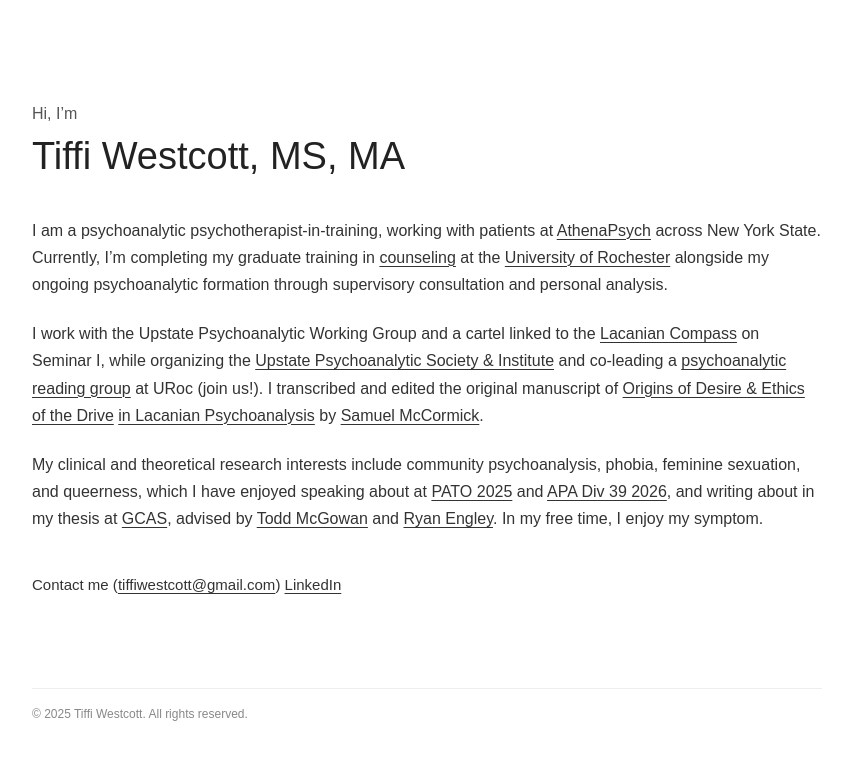
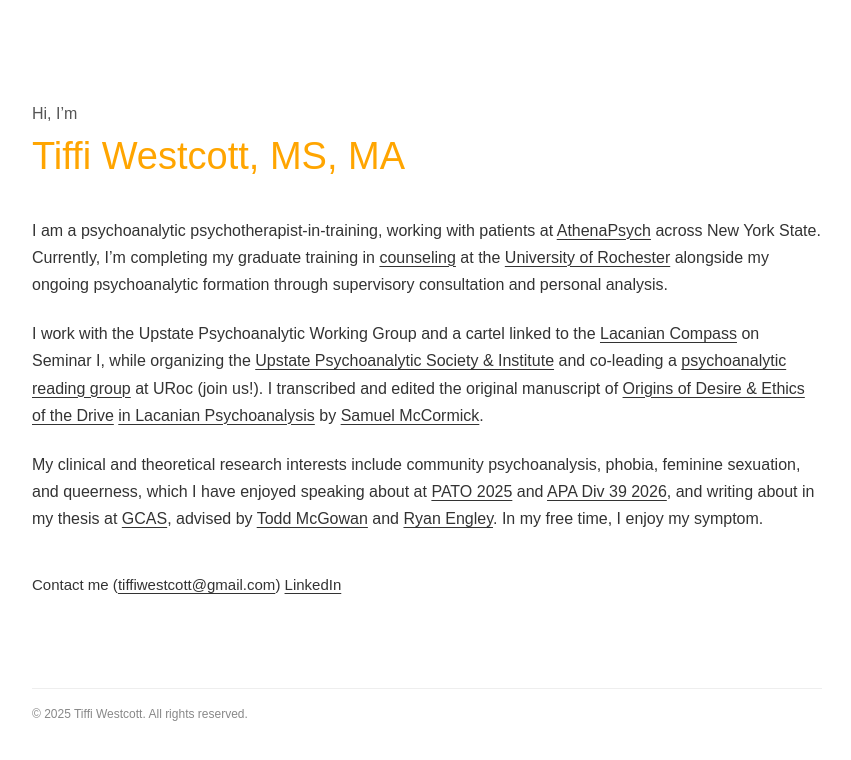
Before and after one commit to t1ffi/tiffi, a plain HTML site: page index.html in a window 1280 px wide. Shown: the whole page, without its empty margins (213-1064 px from the left). Drawn offline with Linux system fonts and the light colour scheme.

Commit message:
Update styles.css

```diff
--- a/styles.css
+++ b/styles.css
@@ -39,7 +39,7 @@ h1 {
     font-size: 38px;
     font-weight: 500;
     margin: 0 0 35px 0;
-    color: #222222;
+    color: #FFA500;
     line-height: 1.3;
 }
 
```
